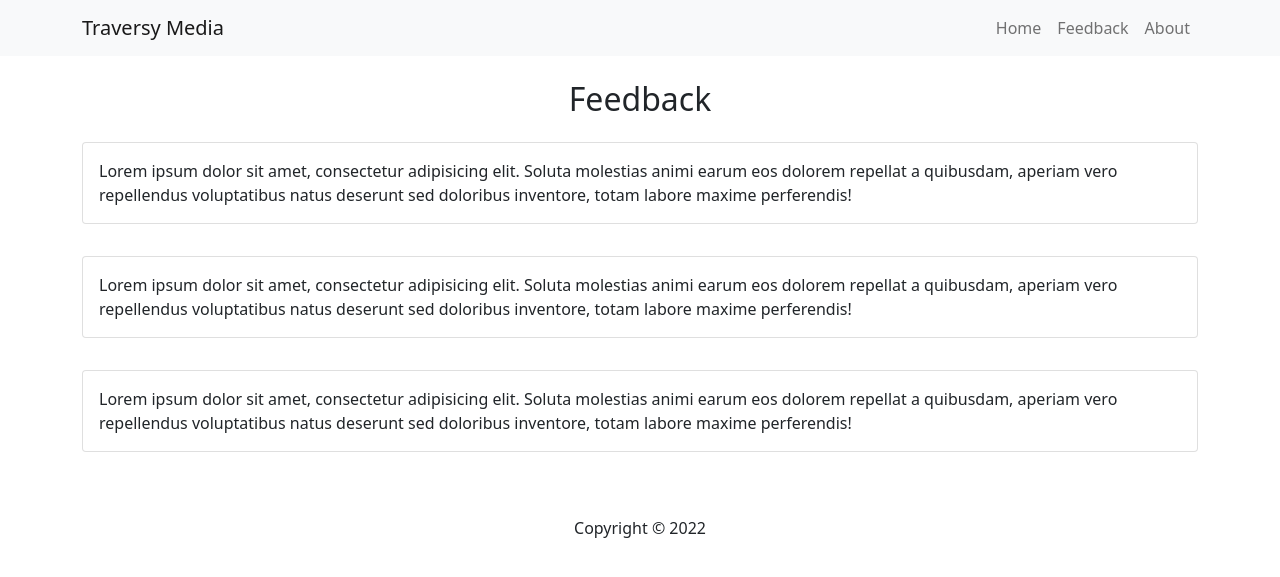
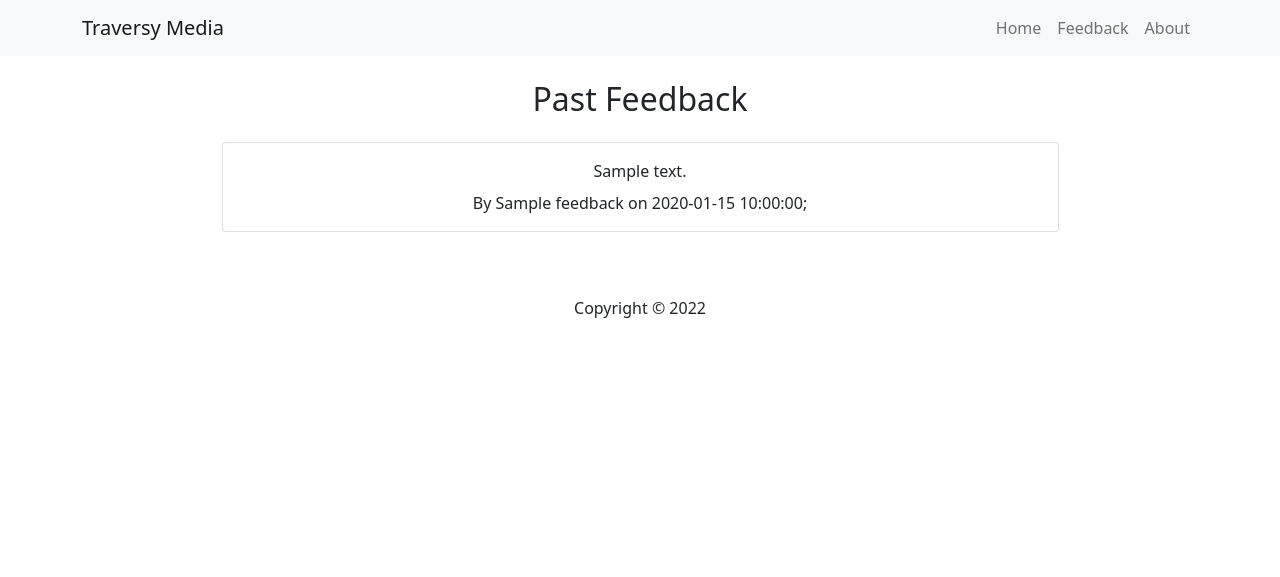
Before and after one commit to essedii/php-feedback-app, a PHP site: page /feedback.php in a window 1280 px wide. Shown: the top 577 px of the page. Run offline with PHP 8.4, Linux system fonts and the light colour scheme; tables that the repository leaves empty or names only in its code hold one stand-in row (values such as "Sample post").

Commit message:
create mysql connection

```diff
--- /dev/null
+++ b/feedback/config/database.php
@@ -0,0 +1,13 @@
+<?php
+define('DB_HOST', 'localhost');
+define('DB_USER', 'admin');
+define('DB_PASS', 'password');
+define('DB_NAME', 'php_dev');
+
+// Create Connection
+$conn = new mysqli(DB_HOST, DB_USER, DB_PASS, DB_NAME);
+
+// Check connection
+if($conn->connect_error) {
+    die('Connection Failed' . $conn->connect_error);
+}
--- a/feedback/feedback.php
+++ b/feedback/feedback.php
@@ -1,65 +1,26 @@
-<!DOCTYPE html>
-<html lang="en">
-<head>
-  <meta charset="UTF-8">
-  <meta http-equiv="X-UA-Compatible" content="IE=edge">
-  <meta name="viewport" content="width=device-width, initial-scale=1.0">
-  <link href="https://cdn.jsdelivr.net/npm/bootstrap@5.0.2/dist/css/bootstrap.min.css" rel="stylesheet" integrity="sha384-EVSTQN3/azprG1Anm3QDgpJLIm9Nao0Yz1ztcQTwFspd3yD65VohhpuuCOmLASjC" crossorigin="anonymous">
-  <title>Leave Feedback</title>
-</head>
-<body>
-  <nav class="navbar navbar-expand-sm navbar-light bg-light mb-4">
-    <div class="container">
-      <a class="navbar-brand" href="#">Traversy Media</a>
-      <button class="navbar-toggler" type="button" data-bs-toggle="collapse" data-bs-target="#navbarNav" aria-controls="navbarNav" aria-expanded="false" aria-label="Toggle navigation">
-        <span class="navbar-toggler-icon"></span>
-      </button>
-      <div class="collapse navbar-collapse" id="navbarNav">
-        <ul class="navbar-nav ms-auto">
-          <li class="nav-item">
-           <a class="nav-link" href="/feedback/index.php">Home</a>
-         </li>
-         <li class="nav-item">
-           <a class="nav-link" href="/feedback/feedback.php">Feedback</a>
-         </li>
-         <li class="nav-item">
-           <a class="nav-link" href="/feedback/about.php">About</a>
-         </li>
-        </ul>
-      </div>
+<?php include 'inc/header.php'; ?>
+
+<?php
+$sql = 'SELECT * FROM feedback';
+$result = mysqli_query($conn, $sql);
+$feedback = mysqli_fetch_all($result, MYSQLI_ASSOC);
+
+?>
+<h2>Past Feedback</h2>
+
+<?php if (empty($feedback)) : ?>
+  <p class="lead mt-3">There is no feedback</p>
+<?php endif; ?>
+
+<?php foreach ($feedback as $item) : ?>
+  <div class="card my-3 w-75">
+    <div class="card-body text-center">
+      <?php echo $item['body']; ?>
+      <div class="item-secondary mt-2"></div>
+      By <?php echo $item['name']; ?> on <?php echo $item['date'] ?>;
+    </div>
   </div>
-</nav>
 
-<main>
-  <div class="container d-flex flex-column align-items-center">
+<?php endforeach; ?>
 
-    <h2>Feedback</h2>
-
-    <div class="card my-3">
-     <div class="card-body">
-       Lorem ipsum dolor sit amet, consectetur adipisicing elit. Soluta molestias animi earum eos dolorem repellat a quibusdam, aperiam vero repellendus voluptatibus natus deserunt sed doloribus inventore, totam labore maxime perferendis!
-     </div>
-   </div>
-
-   <div class="card my-3">
-     <div class="card-body">
-       Lorem ipsum dolor sit amet, consectetur adipisicing elit. Soluta molestias animi earum eos dolorem repellat a quibusdam, aperiam vero repellendus voluptatibus natus deserunt sed doloribus inventore, totam labore maxime perferendis!
-     </div>
-   </div>
-
-   <div class="card my-3">
-     <div class="card-body">
-       Lorem ipsum dolor sit amet, consectetur adipisicing elit. Soluta molestias animi earum eos dolorem repellat a quibusdam, aperiam vero repellendus voluptatibus natus deserunt sed doloribus inventore, totam labore maxime perferendis!
-     </div>
-   </div>
-  </div>
-</main>
-
-<footer class="text-center mt-5">
-  Copyright &copy; 2022
-</footer>
-
-<script src="https://cdn.jsdelivr.net/npm/bootstrap@5.0.2/dist/js/bootstrap.bundle.min.js" integrity="sha384-MrcW6ZMFYlzcLA8Nl+NtUVF0sA7MsXsP1UyJoMp4YLEuNSfAP+JcXn/tWtIaxVXM" crossorigin="anonymous"></script>
-
-</body>
-</html>
+<?php include 'inc/footer.php'; ?>
--- a/feedback/inc/header.php
+++ b/feedback/inc/header.php
@@ -1,5 +1,8 @@
+<?php include 'config/database.php'; ?>
+
 <!DOCTYPE html>
 <html lang="en">
+
 <head>
   <meta charset="UTF-8">
   <meta http-equiv="X-UA-Compatible" content="IE=edge">
@@ -7,6 +10,7 @@
   <link href="https://cdn.jsdelivr.net/npm/bootstrap@5.0.2/dist/css/bootstrap.min.css" rel="stylesheet" integrity="sha384-EVSTQN3/azprG1Anm3QDgpJLIm9Nao0Yz1ztcQTwFspd3yD65VohhpuuCOmLASjC" crossorigin="anonymous">
   <title>Leave Feedback</title>
 </head>
+
 <body>
   <nav class="navbar navbar-expand-sm navbar-light bg-light mb-4">
     <div class="container">
@@ -17,17 +21,13 @@
       <div class="collapse navbar-collapse" id="navbarNav">
         <ul class="navbar-nav ms-auto">
           <li class="nav-item">
-              <a class="nav-link" href="/Applications/XAMPP/xamppfiles/htdocs/php-crash/feedback/index.html">Home</a>
+            <a class="nav-link" href="/php-crash/feedback/index.php">Home</a>
           </li>
           <li class="nav-item">
-              <a class="nav-link" href="/Applications/XAMPP/xamppfiles/htdocs/php-crash/feedback/feedback.html"
-                >Feedback</a
-              >
+            <a class="nav-link" href="/php-crash/feedback/feedback.php">Feedback</a>
           </li>
           <li class="nav-item">
-              <a class="nav-link" href="/Applications/XAMPP/xamppfiles/htdocs/php-crash/feedback/about.html"
-                >About</a
-              >
+            <a class="nav-link" href="/php-crash/feedback/about.php">About</a>
           </li>
         </ul>
       </div>
```
Also changed, not shown: feedback/about.php (+4 -47 lines), feedback/index.php (+69 -7 lines). Lines whose indentation alone changed are shown as unchanged.
